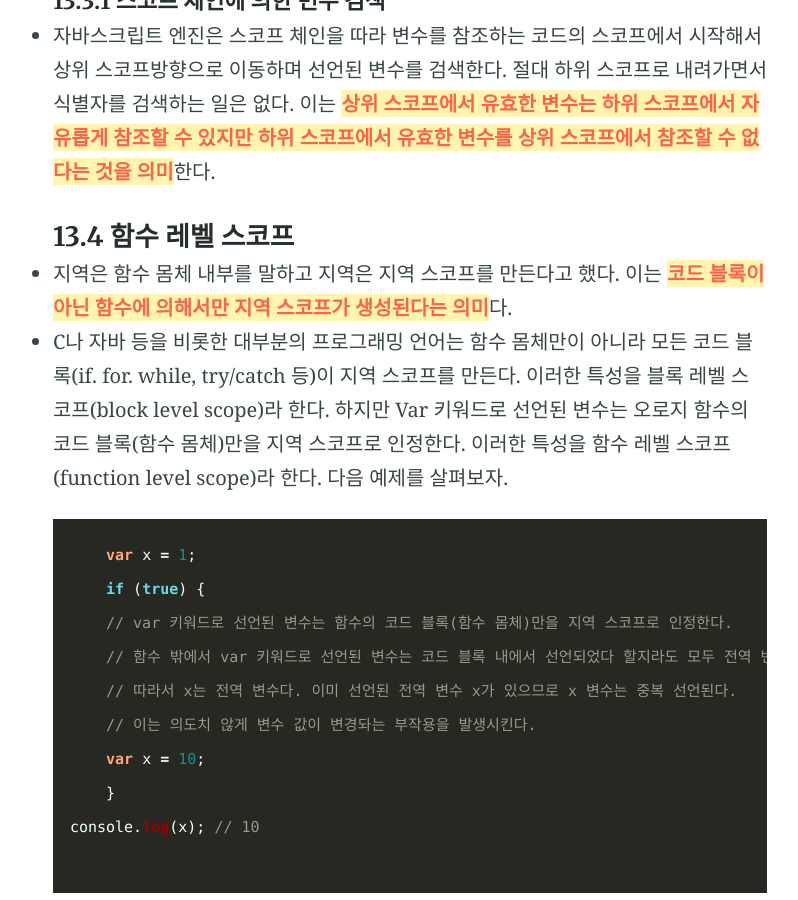
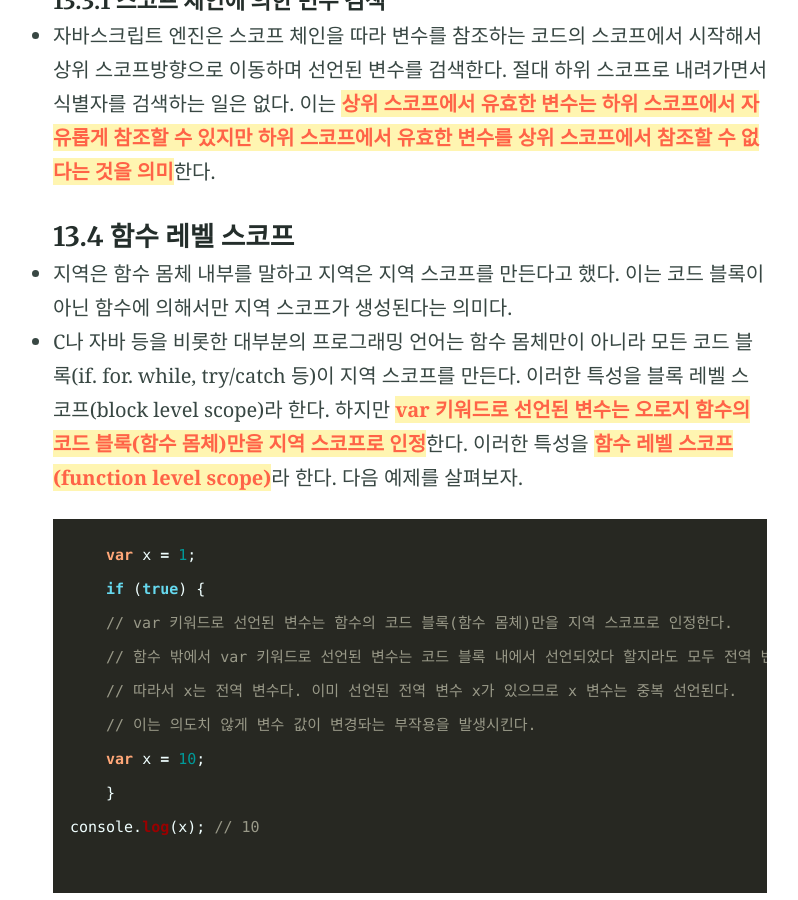
Before and after one commit to sunghyunMoon/sunghyunmoon.github.io, a Jekyll site: the page built from _posts/2022-07-03-js-deepdive-scope.md, in a window 1280 px wide and 900 px high, scrolled down 1755 px. Shown: the whole window, without its empty margins (230-1028 px from the left). Built offline with Jekyll 4.4.1, drawn with Linux system fonts in a browser that asks for light colours; some of the changed text lies outside the part shown.

````diff
--- a/_posts/2022-07-03-js-deepdive-scope.md
+++ b/_posts/2022-07-03-js-deepdive-scope.md
@@ -30,8 +30,8 @@ feature_image: "https://cdn.geekboots.com/geek/javascript-hero-1652702096795.web
 
 #### 13.4 함수 레벨 스코프
 
-- 지역은 함수 몸체 내부를 말하고 지역은 지역 스코프를 만든다고 했다. 이는 **코드 블록이 아닌 함수에 의해서만 지역 스코프가 생성된다는 의미**다.
-- C나 자바 등을 비롯한 대부분의 프로그래밍 언어는 함수 몸체만이 아니라 모든 코드 블록(if. for. while, try/catch 등)이 지역 스코프를 만든다. 이러한 특성을 블록 레벨 스코프(block level scope)라 한다. 하지만 Var 키워드로 선언된 변수는 오로지 함수의 코드 블록(함수 몸체)만을 지역 스코프로 인정한다. 이러한 특성을 함수 레벨 스코프(function level scope)라 한다. 다음 예제를 살펴보자.
+- 지역은 함수 몸체 내부를 말하고 지역은 지역 스코프를 만든다고 했다. 이는 코드 블록이 아닌 함수에 의해서만 지역 스코프가 생성된다는 의미다.
+- C나 자바 등을 비롯한 대부분의 프로그래밍 언어는 함수 몸체만이 아니라 모든 코드 블록(if. for. while, try/catch 등)이 지역 스코프를 만든다. 이러한 특성을 블록 레벨 스코프(block level scope)라 한다. 하지만 **var 키워드로 선언된 변수는 오로지 함수의 코드 블록(함수 몸체)만을 지역 스코프로 인정**한다. 이러한 특성을 **함수 레벨 스코프(function level scope)**라 한다. 다음 예제를 살펴보자.
 
 ```js
     var x = 1;
````
Also changed, not shown: other parts of _posts/2022-07-03-js-deepdive-scope.md (+2 -2 lines).
